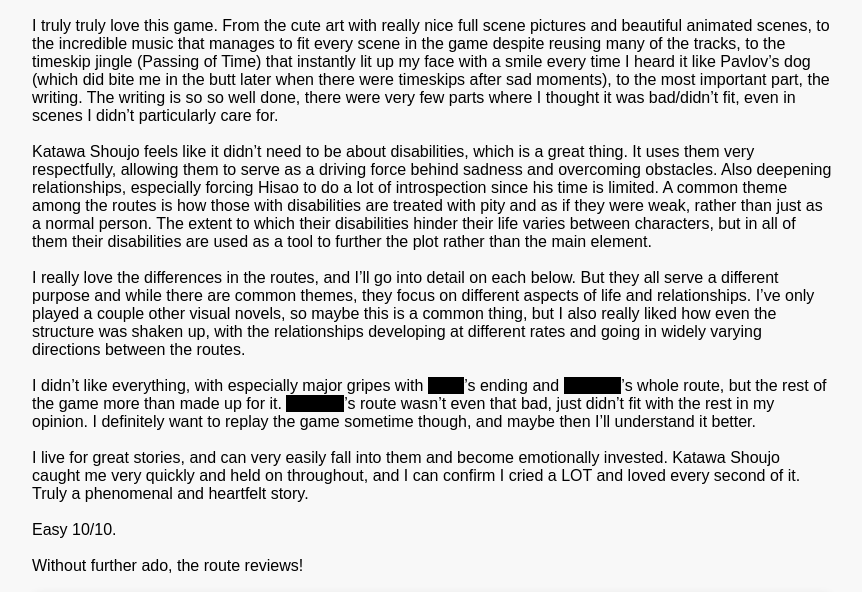
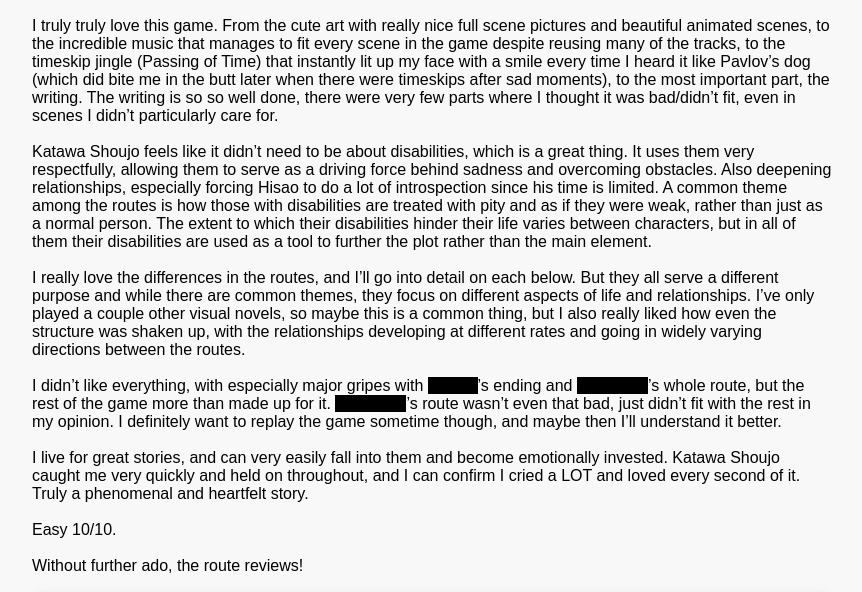
Before and after one commit to bananamath/bananamath.github.io, a plain HTML site: page katawa-shoujo.html in a window 1280 px wide. Shown: the part 131-723 px from the top of the page, without its empty margins (208-1070 px from the left). Drawn offline with Linux system fonts and the light colour scheme.

Commit message:
Update katawa-shoujo.html

```diff
--- a/katawa-shoujo.html
+++ b/katawa-shoujo.html
@@ -46,7 +46,8 @@
             padding: 0px 0px;
             border-radius: 0px;
             cursor: pointer;
-            transition: color 0.3s ease;
+	    transition: color 0.3s ease;
+	    white-space: pre;
         }
     </style>
 </head>
@@ -76,7 +77,7 @@
             with the relationships developing at different rates and going in widely varying directions between the routes.
             <br><br>
             I didn’t like everything, with especially major gripes with
-            <span class="spoiler" onclick="revealText(this)">.     Lilly</span>’s ending and
+            <span class="spoiler" onclick="revealText(this)">     Lilly</span>’s ending and
             <span class="spoiler" onclick="revealText(this)">   Shizune</span>’s whole route,
             but the rest of the game more than made up for it.
             <span class="spoiler" onclick="revealText(this)">   Shizune</span>’s route wasn’t even that bad,
```
